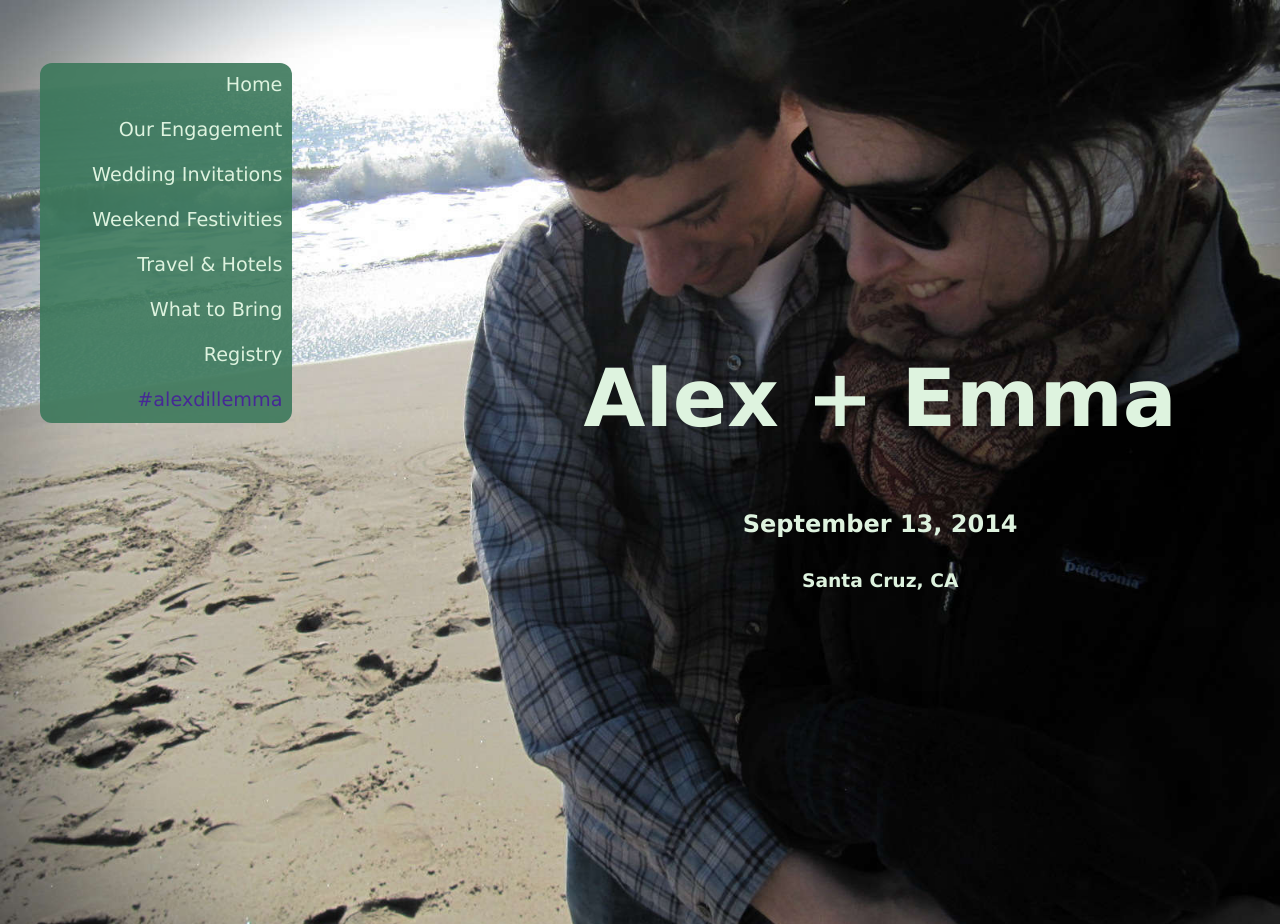
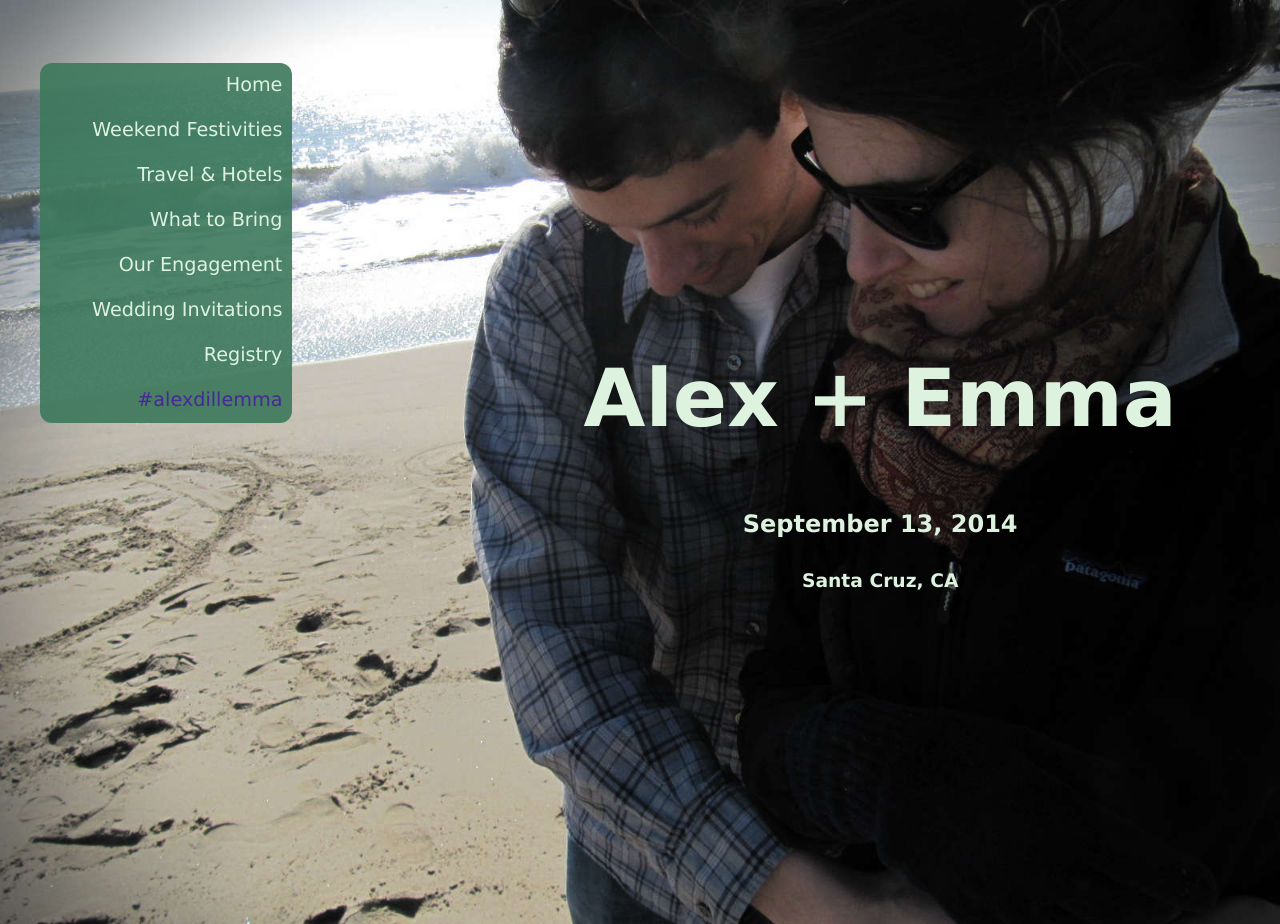
Before and after one commit to adgaudio/wedding, a Jekyll site: the page built from index.html, in a window 1280 px wide. Built offline with Jekyll 4.4.1, drawn with Linux system fonts in a browser that asks for light colours; Markdown is read by kramdown in place of the engine named in the settings; some of the changed lines change nothing that is shown.

Commit message:
navbar order

```diff
--- a/_layouts/default.html
+++ b/_layouts/default.html
@@ -19,11 +19,11 @@
       <div id="navbar">
         <ul>
           <li><a href="{{ site.baseurl }}/index.html#site">Home</a></li>
-          <li><a href="{{ site.baseurl }}/our-engagement.html#site">Our Engagement</a></li>
-          <li><a href="{{ site.baseurl }}/invitations.html#site">Wedding Invitations</a></li>
           <li><a href="{{ site.baseurl }}/festivities.html#site">Weekend Festivities</a></li>
           <li><a href="{{ site.baseurl }}/information.html#site">Travel & Hotels</a></li>
           <li><a href="{{ site.baseurl }}/what-to-bring.html#site">What to Bring</a></li>
+          <li><a href="{{ site.baseurl }}/our-engagement.html#site">Our Engagement</a></li>
+          <li><a href="{{ site.baseurl }}/invitations.html#site">Wedding Invitations</a></li>
           <li><a href="{{ site.baseurl }}/registry.html#site">Registry</a></li>
           {% comment %} <li><a href="{{ site.baseurl }}/rsvp.html#site">Preliminary RSVP</a></li> {% endcomment %}
           <li><a href="{{ site.baseurl }}/instagram.html#site" class="purple_text">#alexdillemma</a></li>
```
